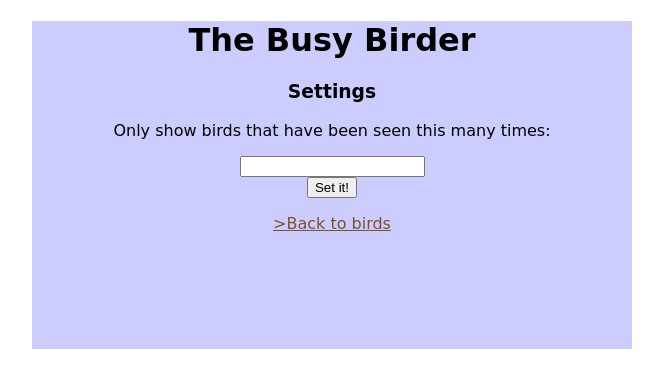
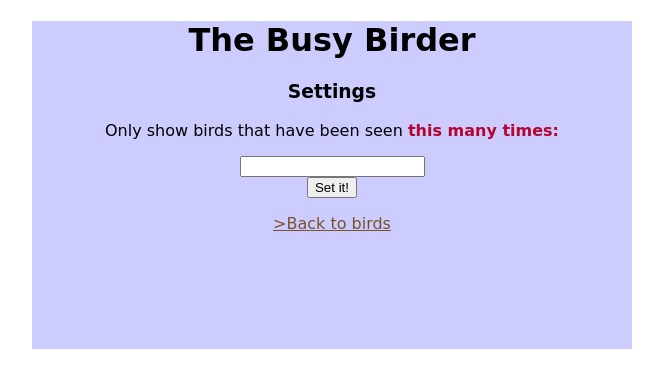
Before and after one commit to KatyHerrick/busy-birder, a Node server app: page /settings in a window 1280 px wide. Shown: the top 388 px of the page, without its empty margins (308-971 px from the left). Run offline with Node 20, Linux system fonts and the light colour scheme; some libraries are stand-ins or nearby versions; some web fonts are replaced.

Commit message:
minor css updates

```diff
--- a/public/css/base.css
+++ b/public/css/base.css
@@ -24,7 +24,7 @@ li {
 	padding-bottom: 100px;
 }
 
-.quantity {
+.emphasis {
 	color: #B40431;
 	font-weight: bold;
 }
--- a/views/birds.handlebars
+++ b/views/birds.handlebars
@@ -11,7 +11,7 @@
 			<ul>
 			  {{#each this}}
 			  	{{#if this.name}}
-			  		<li><span class="quantity">{{this.sightings}}</span> x {{this.name}}</li>
+			  		<li><span class="emphasis">{{this.sightings}}</span> x {{this.name}}</li>
 			  	{{/if}}
 			  {{/each}}
 			</ul>
--- a/views/settings.handlebars
+++ b/views/settings.handlebars
@@ -6,7 +6,7 @@
 
 	<body>
 		<h3>Settings</h3>
-		<p>Only show birds that have been seen this many times:</p>
+		<p>Only show birds that have been seen <span class="emphasis">this many times:</span></p>
 		<form method="POST" action="">
 		  <input type="text" name="minval" value={{val}}>
 		  <br>
```
